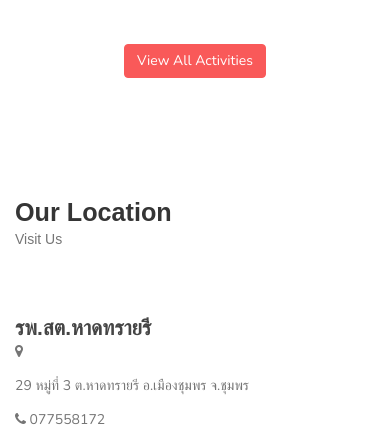
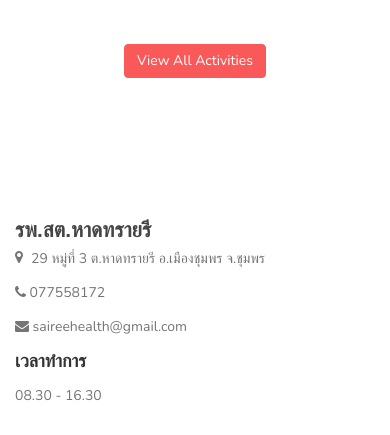
Before and after one commit to joblackpoc/saireecmponew, a Django app: page / in a window 390 px wide; the page is wider, and only the part inside the window is pictured. Shown: the part 3400-3835 px from the top of that part. Run offline with Django 5.2, Linux system fonts and the light colour scheme; data comes from the database, SQL or seed files in the repository; both versions use the stored data as it was after the commit; tables that the repository leaves empty hold one stand-in row (values such as "Sample post"); grey boxes marked "Sample" are stand-in pictures; some libraries are stand-ins or nearby versions; some web fonts are replaced.

Commit message:
saireecmponew version3

```diff
--- a/blog/urls.py
+++ b/blog/urls.py
@@ -10,10 +10,8 @@
 urlpatterns = [
     # Public
     path('', views.BlogListView.as_view(), name='list'),
-    path('<slug:slug>/', views.BlogDetailView.as_view(), name='detail'),
-    path('<int:pk>/comment/', views.blog_comment_submit, name='comment_submit'),
 
-    # Dashboard - Posts
+    # Dashboard - Posts (must come before <slug:slug>/ to avoid conflicts)
     path('dashboard/', views.DashboardBlogListView.as_view(), name='dashboard_list'),
     path('dashboard/add/', views.DashboardBlogCreateView.as_view(), name='dashboard_add'),
     path('dashboard/<int:pk>/edit/', views.DashboardBlogUpdateView.as_view(), name='dashboard_edit'),
@@ -35,4 +33,8 @@
     path('dashboard/comments/', views.DashboardCommentListView.as_view(), name='dashboard_comment_list'),
     path('dashboard/comments/<int:pk>/approve/', views.dashboard_comment_approve, name='dashboard_comment_approve'),
     path('dashboard/comments/<int:pk>/delete/', views.DashboardCommentDeleteView.as_view(), name='dashboard_comment_delete'),
+
+    # Public blog detail and comments (must come AFTER dashboard URLs)
+    path('<slug:slug>/', views.BlogDetailView.as_view(), name='detail'),
+    path('<int:pk>/comment/', views.blog_comment_submit, name='comment_submit'),
 ]
--- a/content/views.py
+++ b/content/views.py
@@ -1,8 +1,3 @@
-"""
-Content app views.
-Landing page and dashboard management views.
-"""
-
 from django.shortcuts import render, redirect, get_object_or_404
 from django.contrib.auth.decorators import login_required
 from django.contrib.auth.mixins import LoginRequiredMixin
--- a/templates/content/landing.html
+++ b/templates/content/landing.html
@@ -273,33 +273,32 @@
 <section id="location">
     <div class="container">
         <div class="row">
-            <div class="col-md-12 col-sm-12">
-                <div class="section-title">
-                    <h2>Our Location <small>Visit Us</small></h2>
-                </div>
-            </div>
-
-            <div class="col-md-6 col-sm-12">
-                <h3>{{ location.name }}</h3>
-                <p><i class="fa fa-map-marker"></i> {{ location.address|linebreaks }}</p>
+            <div class="col-md-12 col-sm-12" style="margin-bottom: 5px;">
+                <h3 style="margin-bottom: 5px;">{{ location.name }}</h3>
+                <p style="display: flex; align-items: flex-start; gap: 8px;">
+                    <i class="fa fa-map-marker" style="margin-top: 3px;"></i>
+                    <span>{{ location.address }}</span>
+                </p>
                 {% if location.phone %}<p><i class="fa fa-phone"></i> {{ location.phone }}</p>{% endif %}
                 {% if location.fax %}<p><i class="fa fa-fax"></i> {{ location.fax }}</p>{% endif %}
                 {% if location.email %}<p><i class="fa fa-envelope"></i> {{ location.email }}</p>{% endif %}
                 {% if location.working_hours %}
-                <h4>Working Hours</h4>
+                <h4>เวลาทำการ</h4>
                 <p>{{ location.working_hours|linebreaks }}</p>
-                {% endif %}
-            </div>
-
-            <div class="col-md-6 col-sm-12">
-                {% if location.google_maps_embed %}
-                <div class="map-container">
-                    {{ location.google_maps_embed|safe }}
-                </div>
                 {% endif %}
             </div>
         </div>
     </div>
+
+    {% if location.google_maps_embed %}
+    <div class="container">
+        <div style="display: flex; justify-content: center; width: 100%; margin-top: 20px;">
+            <div class="map-container">
+                {{ location.google_maps_embed|safe }}
+            </div>
+        </div>
+    </div>
+    {% endif %}
 </section>
 {% endif %}
 
--- a/templates/dashboard/form.html
+++ b/templates/dashboard/form.html
@@ -14,10 +14,7 @@
         <h5 class="mb-0">{{ title }}</h5>
     </div>
     <div class="card-body">
-        <form method="post" enctype="multipart/form-data">
-            {% csrf_token %}
-            {{ form|crispy }}
-        </form>
+        {% crispy form %}
     </div>
 </div>
 {% endblock %}
```
Also changed, not shown: templates/base.html (+39 -0 lines), db.sqlite3, 1 other file.
